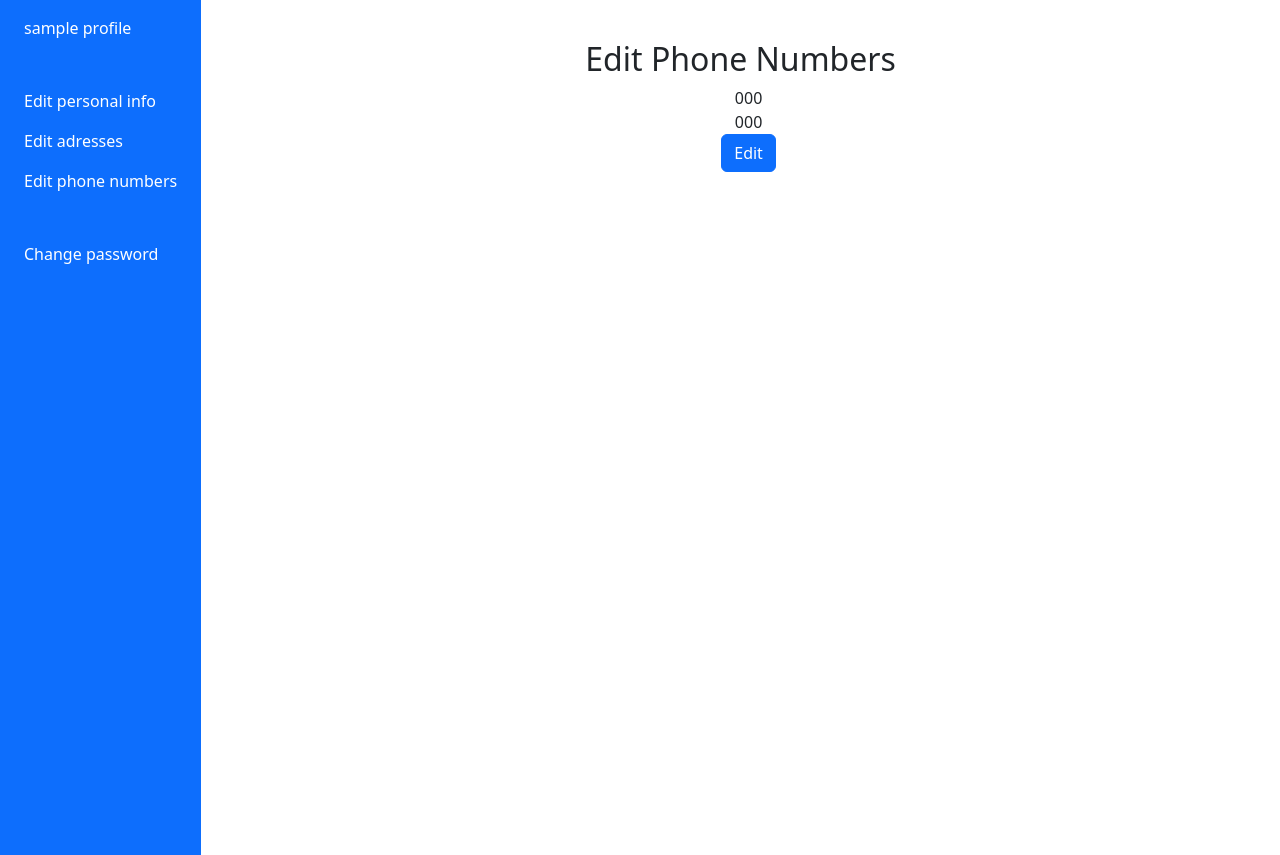
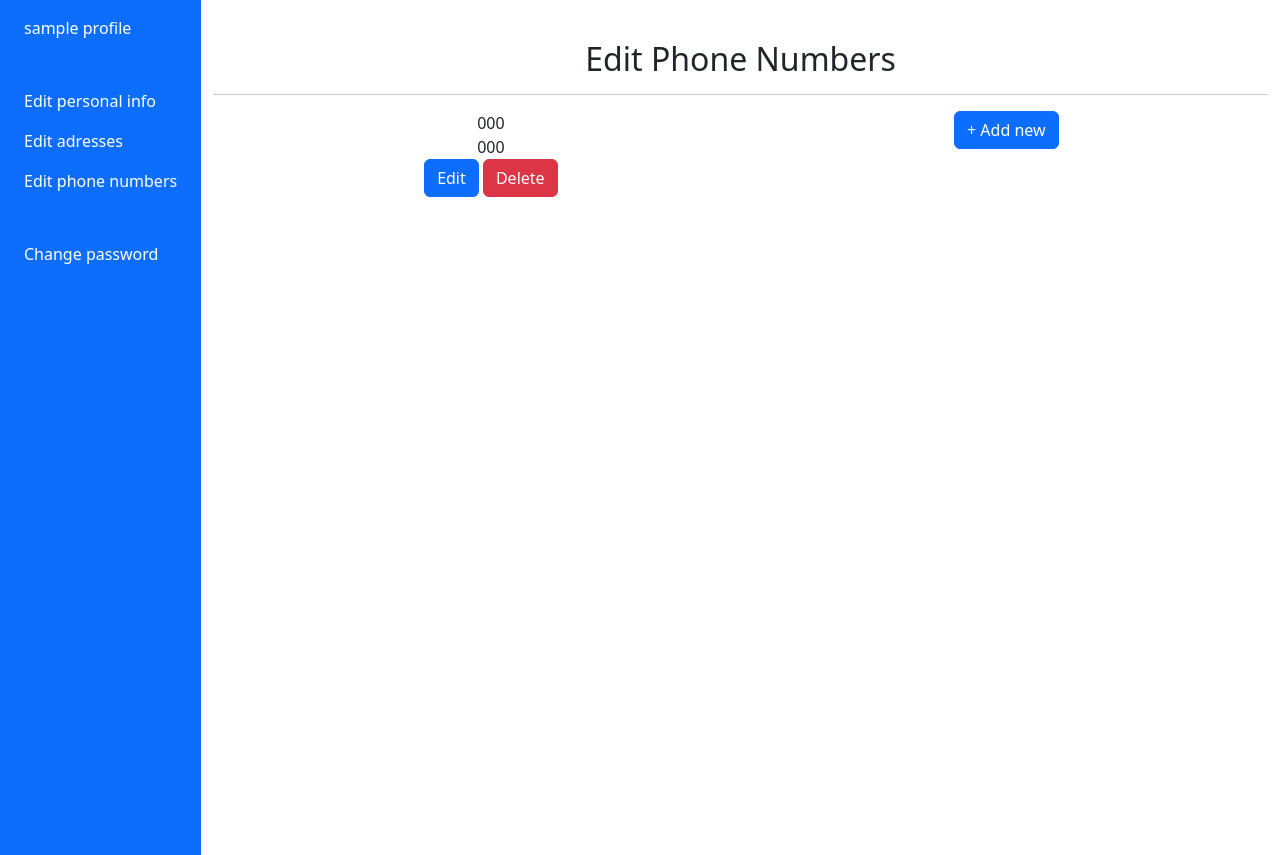
Before and after one commit to tomekf35/django-ecommerce-2, a Django app: a page that uses templates/user/edit_phone.html in a window 1280 px wide. Shown: the part 72-927 px from the top of the page. Run offline with Django 4.2, Linux system fonts and the light colour scheme; the visitor is signed in with stand-in values (Sample User, id 1); data comes from the database, SQL or seed files in the repository; tables that the repository leaves empty hold one stand-in row (values such as "Sample post"); some libraries are stand-ins or nearby versions.

Commit message:
remove phone and address added

```diff
--- a/accounts/urls.py
+++ b/accounts/urls.py
@@ -24,6 +24,16 @@ urlpatterns = [
         name="user_edit_address_form",
     ),
     path(
+        "<str:username>/edit_address/form/add",
+        views.user_add_address_form_view,
+        name="user_add_address_form",
+    ),
+    path(
+        "<str:username>/edit_address/<int:address_id>/delete/",
+        views.user_delete_address_view,
+        name="user_delete_address",
+    ),
+    path(
         "<str:username>/edit_phone/",
         views.user_edit_phone_view,
         name="user_edit_phone",
@@ -33,4 +43,14 @@ urlpatterns = [
         views.user_edit_phone_form_view,
         name="user_edit_phone_form",
     ),
+    path(
+        "<str:username>/edit_phone/form/add",
+        views.user_add_phone_form_view,
+        name="user_add_phone_form",
+    ),
+    path(
+        "<str:username>/edit_phone/<int:phone_id>/delete/",
+        views.user_delete_phone_view,
+        name="user_delete_phone",
+    ),
 ]
--- a/accounts/views.py
+++ b/accounts/views.py
@@ -116,3 +116,51 @@
         form = PhoneNumberEditForm(instance=phone)
 
     return render(request, "user/edit_phone_form.html", {"phone": phone, "form": form})
+
+
+@login_required
+def user_add_phone_form_view(request, username):
+    user = get_object_or_404(CustomUser, username=username)
+    if request.method == "POST":
+        form = PhoneNumberEditForm(request.POST)
+        if form.is_valid():
+            phone = form.save(commit=False)
+            phone.user = user
+            phone.save()
+            return redirect("accounts:user_edit_phone", username=username)
+    else:
+        form = PhoneNumberEditForm()
+
+    return render(request, "user/edit_phone_form.html", {"form": form})
+
+
+@login_required
+def user_add_address_form_view(request, username):
+    user = get_object_or_404(CustomUser, username=username)
+    if request.method == "POST":
+        form = AddressEditForm(request.POST)
+        if form.is_valid():
+            address = form.save(commit=False)
+            address.user = user
+            address.save()
+            return redirect("accounts:user_edit_address", username=username)
+    else:
+        form = AddressEditForm()
+
+    return render(request, "user/edit_address_form.html", {"form": form})
+
+
+@login_required
+def user_delete_phone_view(request, username, phone_id):
+    user = get_object_or_404(CustomUser, username=username)
+    phone = user.phone_numbers.get(id=phone_id)
+    phone.delete()
+    return redirect("accounts:user_edit_phone", username=username)
+
+
+@login_required
+def user_delete_address_view(request, username, address_id):
+    user = get_object_or_404(CustomUser, username=username)
+    address = user.addresses.get(id=address_id)
+    address.delete()
+    return redirect("accounts:user_edit_address", username=username)
--- a/templates/user/edit_phone.html
+++ b/templates/user/edit_phone.html
@@ -12,6 +12,7 @@
             <div class="vh-100 m-auto mt-4 justify-content-center">
                 <div>
                     <h2 class="text-center">Edit Phone Numbers</h2>
+                    <hr>
                     <div class="container d-flex text-center m-2">
                         {% for phone in phone_list %}
                         <div class="container">
@@ -19,8 +20,16 @@
                             <div>{{phone.number}}</div>
                             <a href="{% url 'accounts:user_edit_phone_form' user.username phone.id %}"
                                 class="btn btn-primary">Edit</a>
+                            <a href="{% url 'accounts:user_delete_phone' user.username phone.id %}"
+                                class="btn btn-danger">Delete</a>
                         </div>
                         {% endfor %}
+                        <div class="container">
+                            <a href="{% url 'accounts:user_add_phone_form' user.username %}" class="btn btn-primary">
+                                + Add new
+                            </a>
+
+                        </div>
                     </div>
                 </div>
             </div>
```
Also changed, not shown: templates/user/edit_address.html (+7 -0 lines).
